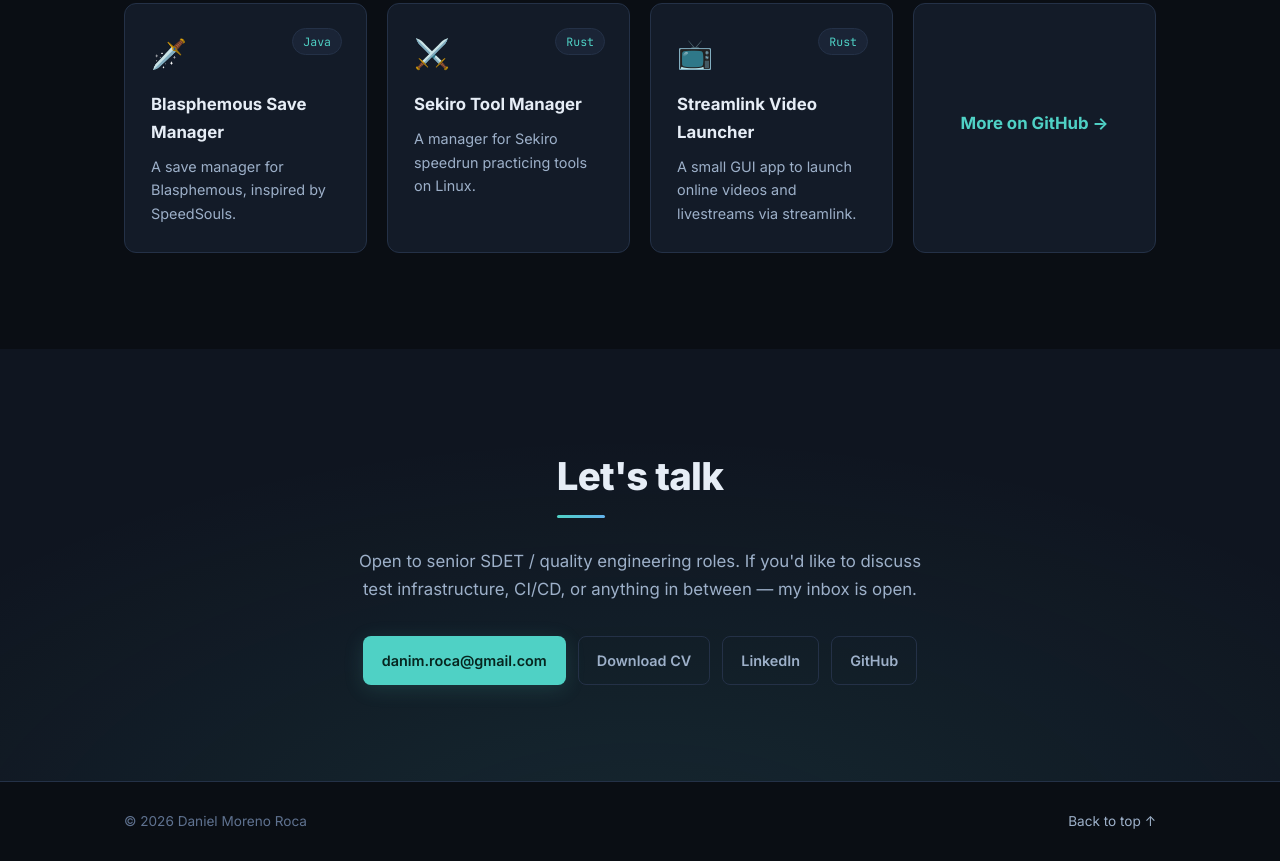
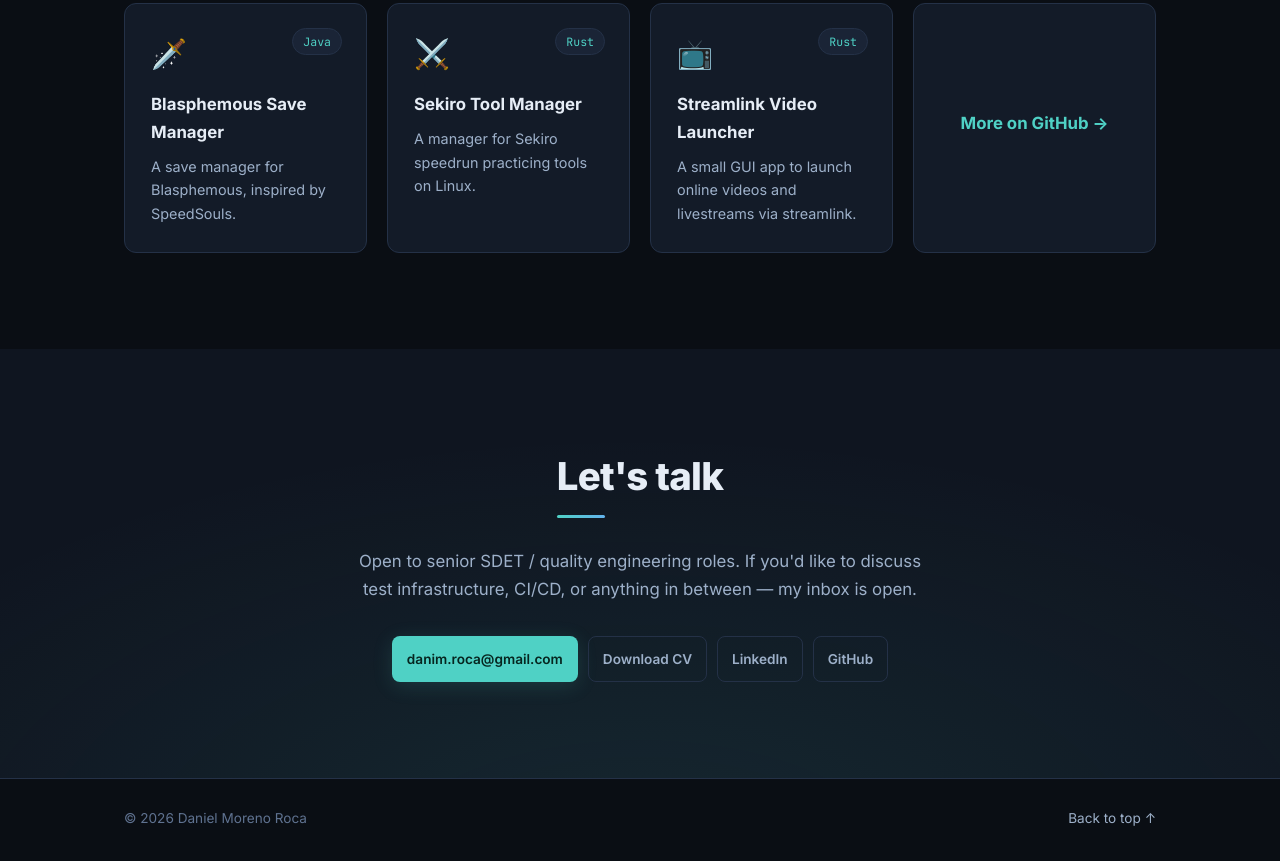
Before and after one commit to danimroca/danielmoreno.dev, a plain HTML site: page index.html in a window 1280 px wide. Shown: the part 6852-7713 px from the top of the page. Drawn offline with Linux system fonts and the light colour scheme.

Commit message:
Tighten contact buttons so all four fit on one row

```diff
--- a/style.css
+++ b/style.css
@@ -262,8 +262,8 @@ body {
 }
 .contact__inner { text-align: center; max-width: 640px; margin: 0 auto; }
 .contact__text { color: var(--text-dim); font-size: 1.05rem; margin-bottom: 32px; }
-.contact__links { display: flex; gap: 12px; justify-content: center; flex-wrap: nowrap; }
-.contact__links .btn { padding: 12px 18px; font-size: 0.9rem; white-space: nowrap; }
+.contact__links { display: flex; gap: 10px; justify-content: center; flex-wrap: nowrap; }
+.contact__links .btn { padding: 11px 14px; font-size: 0.85rem; white-space: nowrap; }
 
 /* ---------- FOOTER ---------- */
 .footer { border-top: 1px solid var(--border); padding: 28px 0; background: var(--bg); }
```
